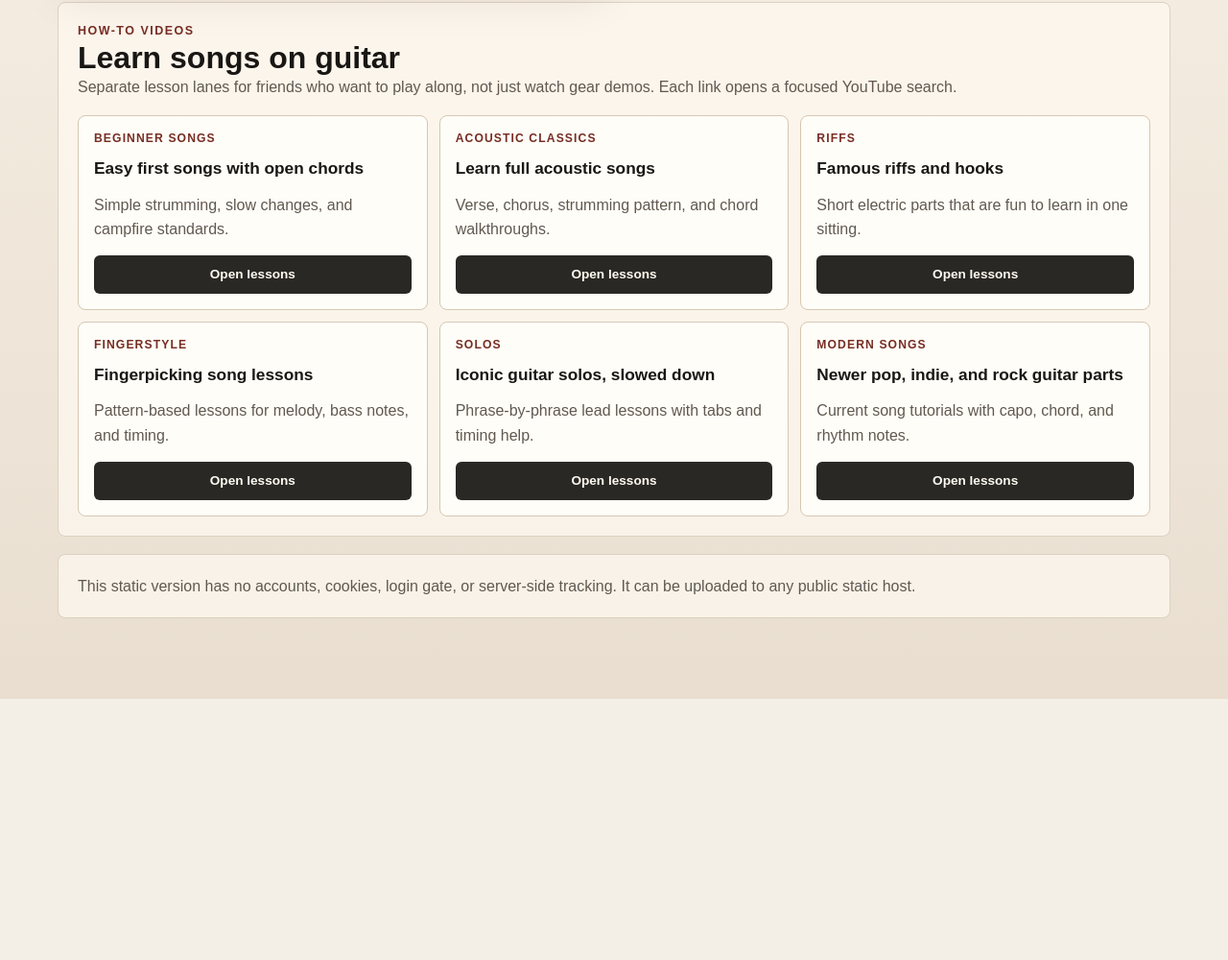
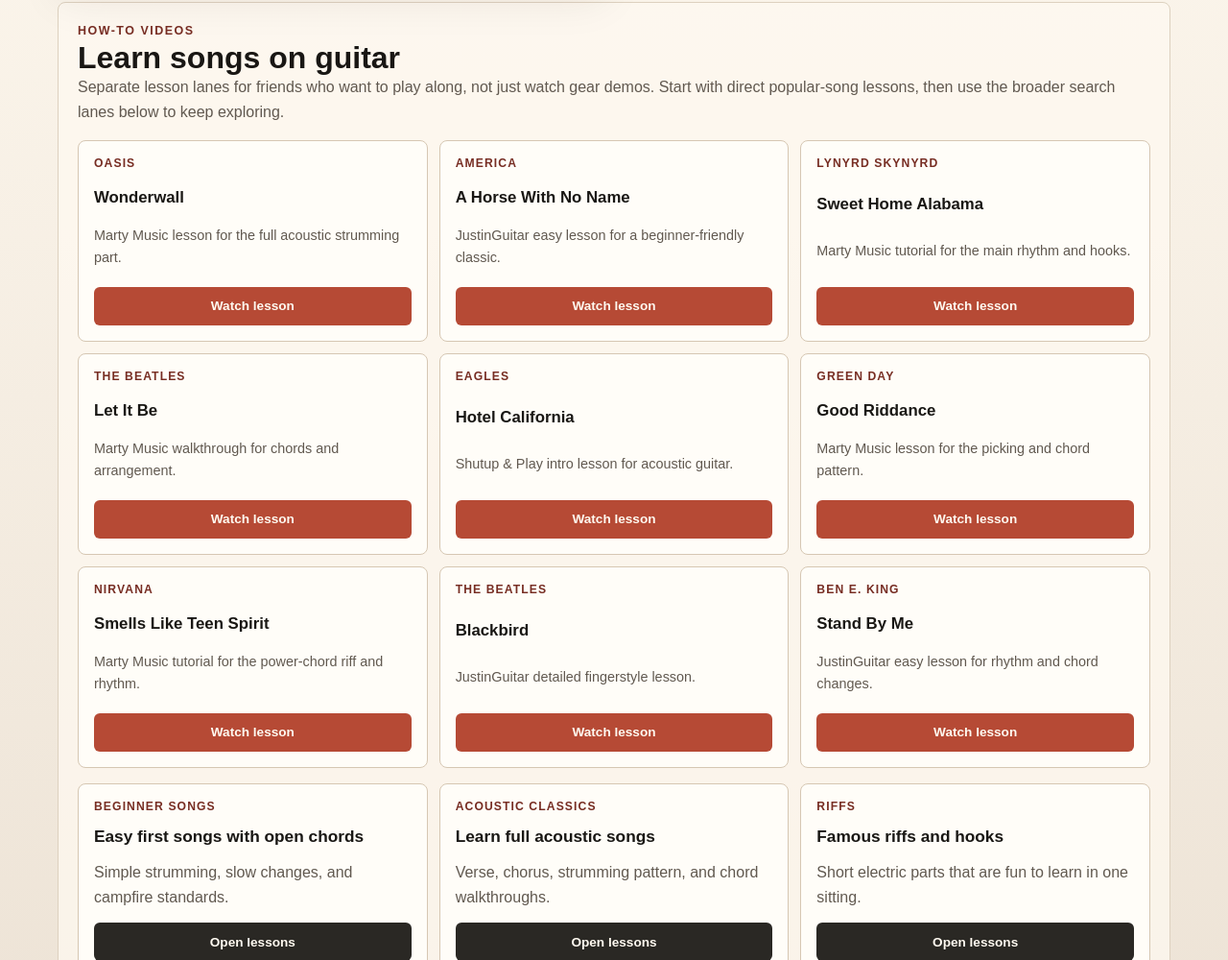
Before and after one commit to srinidharmalingam-create/pedal-watch, a plain HTML site: page index.html in a window 1280 px wide. Shown: the part 3396-4396 px from the top of the page at 96% size. Before the commit the page ends 4124 px from the top, so only its background shows below. Drawn offline with Linux system fonts and the light colour scheme.

Commit message:
Add direct popular song lesson videos

```diff
--- a/index.html
+++ b/index.html
@@ -558,6 +558,55 @@
         font-weight: 900;
       }
 
+      .direct-song-grid {
+        display: grid;
+        grid-template-columns: repeat(3, minmax(0, 1fr));
+        gap: 12px;
+        margin-top: 16px;
+      }
+
+      .direct-song-card {
+        display: grid;
+        min-height: 210px;
+        align-content: space-between;
+        gap: 12px;
+        border: 1px solid #d6c7b3;
+        border-radius: 8px;
+        padding: 16px;
+        background: #fffdf8;
+      }
+
+      .direct-song-card span {
+        color: var(--accent-dark);
+        font-size: 0.76rem;
+        font-weight: 900;
+        letter-spacing: 0.09em;
+        text-transform: uppercase;
+      }
+
+      .direct-song-card h4 {
+        margin: 0;
+        font-size: 1.05rem;
+        line-height: 1.28;
+      }
+
+      .direct-song-card p {
+        font-size: 0.9rem;
+      }
+
+      .direct-song-card a {
+        min-height: 40px;
+        display: inline-flex;
+        align-items: center;
+        justify-content: center;
+        border-radius: 6px;
+        padding: 0 12px;
+        background: var(--accent);
+        color: #fffaf1;
+        font-size: 0.85rem;
+        font-weight: 900;
+      }
+
       .source-note {
         margin-top: 18px;
       }
@@ -586,7 +635,8 @@
         .section-header,
         .meter-row,
         .lead-grid,
-        .song-grid {
+        .song-grid,
+        .direct-song-grid {
           grid-template-columns: 1fr;
         }
 
@@ -744,8 +794,65 @@
             <h3>Learn songs on guitar</h3>
             <p>
               Separate lesson lanes for friends who want to play along, not just
-              watch gear demos. Each link opens a focused YouTube search.
+              watch gear demos. Start with direct popular-song lessons, then use
+              the broader search lanes below to keep exploring.
             </p>
+            <div class="direct-song-grid" aria-label="Direct popular song lesson links">
+              <article class="direct-song-card">
+                <span>Oasis</span>
+                <h4>Wonderwall</h4>
+                <p>Marty Music lesson for the full acoustic strumming part.</p>
+                <a href="https://www.youtube.com/watch?v=o8wM8inaqmo" rel="noreferrer" target="_blank">Watch lesson</a>
+              </article>
+              <article class="direct-song-card">
+                <span>America</span>
+                <h4>A Horse With No Name</h4>
+                <p>JustinGuitar easy lesson for a beginner-friendly classic.</p>
+                <a href="https://www.youtube.com/watch?v=lPVK7eI2dKY" rel="noreferrer" target="_blank">Watch lesson</a>
+              </article>
+              <article class="direct-song-card">
+                <span>Lynyrd Skynyrd</span>
+                <h4>Sweet Home Alabama</h4>
+                <p>Marty Music tutorial for the main rhythm and hooks.</p>
+                <a href="https://www.youtube.com/watch?v=FOh9-f_o_MM" rel="noreferrer" target="_blank">Watch lesson</a>
+              </article>
+              <article class="direct-song-card">
+                <span>The Beatles</span>
+                <h4>Let It Be</h4>
+                <p>Marty Music walkthrough for chords and arrangement.</p>
+                <a href="https://www.youtube.com/watch?v=EYmHjJNlv9s" rel="noreferrer" target="_blank">Watch lesson</a>
+              </article>
+              <article class="direct-song-card">
+                <span>Eagles</span>
+                <h4>Hotel California</h4>
+                <p>Shutup &amp; Play intro lesson for acoustic guitar.</p>
+                <a href="https://www.youtube.com/watch?v=iVmkdIiNiCA" rel="noreferrer" target="_blank">Watch lesson</a>
+              </article>
+              <article class="direct-song-card">
+                <span>Green Day</span>
+                <h4>Good Riddance</h4>
+                <p>Marty Music lesson for the picking and chord pattern.</p>
+                <a href="https://www.youtube.com/watch?v=EIswehCl3v8" rel="noreferrer" target="_blank">Watch lesson</a>
+              </article>
+              <article class="direct-song-card">
+                <span>Nirvana</span>
+                <h4>Smells Like Teen Spirit</h4>
+                <p>Marty Music tutorial for the power-chord riff and rhythm.</p>
+                <a href="https://www.youtube.com/watch?v=LbMzStHsw3w" rel="noreferrer" target="_blank">Watch lesson</a>
+              </article>
+              <article class="direct-song-card">
+                <span>The Beatles</span>
+                <h4>Blackbird</h4>
+                <p>JustinGuitar detailed fingerstyle lesson.</p>
+                <a href="https://www.youtube.com/watch?v=mEn2SEwZKNE" rel="noreferrer" target="_blank">Watch lesson</a>
+              </article>
+              <article class="direct-song-card">
+                <span>Ben E. King</span>
+                <h4>Stand By Me</h4>
+                <p>JustinGuitar easy lesson for rhythm and chord changes.</p>
+                <a href="https://www.youtube.com/watch?v=KlHFye6_Icc" rel="noreferrer" target="_blank">Watch lesson</a>
+              </article>
+            </div>
             <div class="song-grid">
               <article class="song-card">
                 <span>Beginner songs</span>
```
